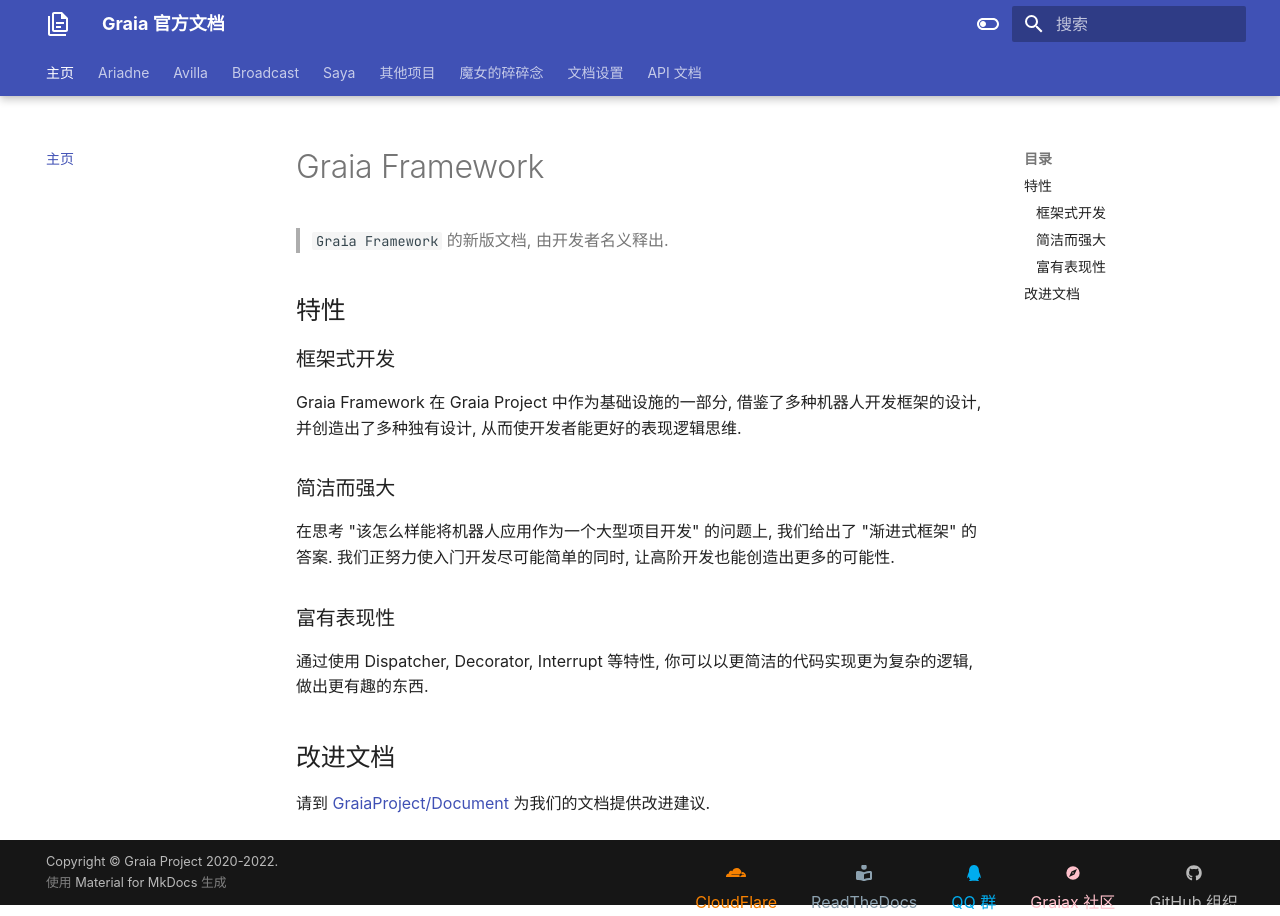
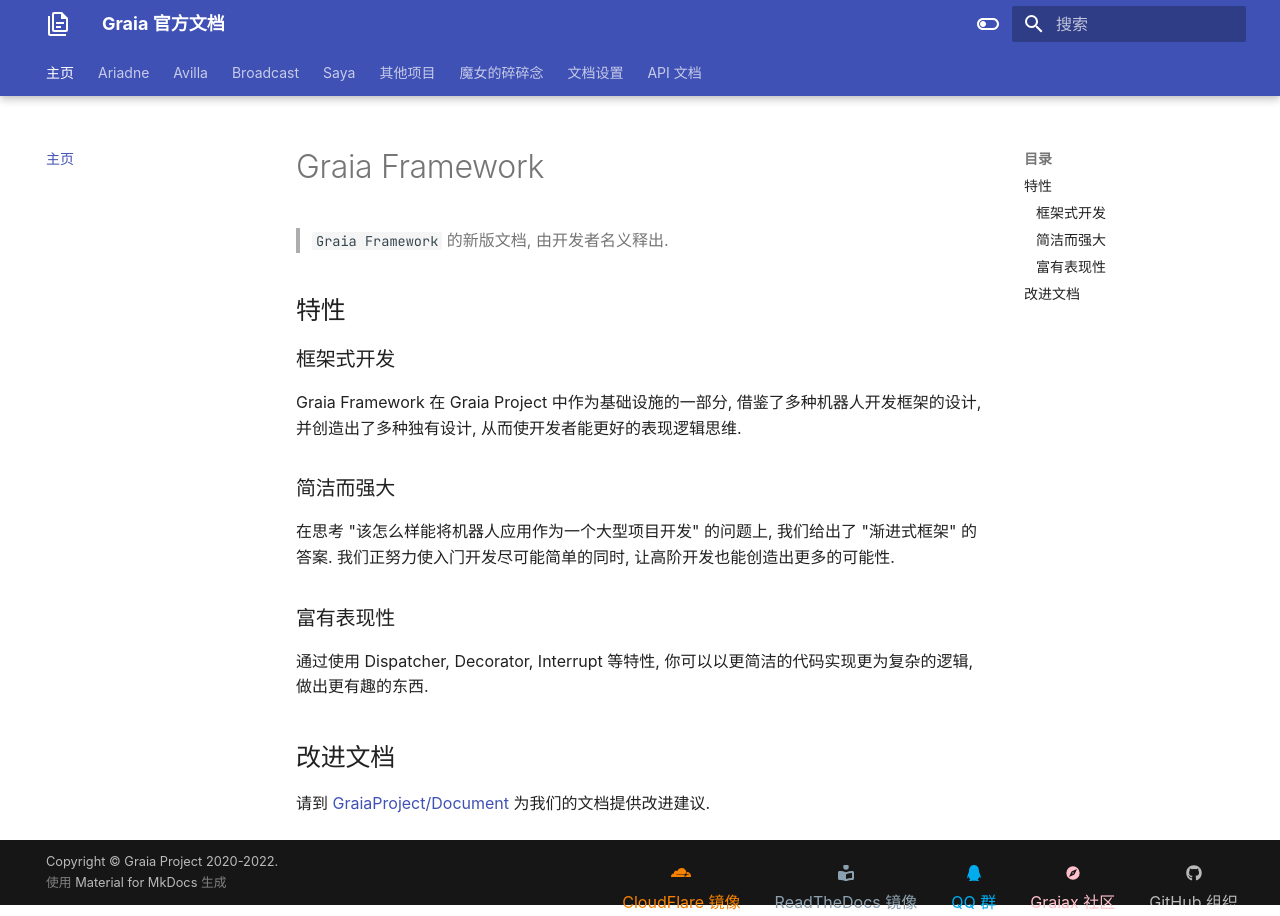
Before and after one commit to GraiaProject/Document, an MkDocs documentation site: the page built from docs/index.md, in a window 1280 px wide. Built offline with MkDocs 1.6.1 and Material for MkDocs 9.7.7, drawn with Linux system fonts in a browser that asks for light colours.

Commit message:
change doc mirrors' name

```diff
--- a/docs/assets/extra.css
+++ b/docs/assets/extra.css
@@ -6,11 +6,11 @@
     color: #ffc0cb;
 }
 
-html .md-social a[title="CloudFlare"] {
+html .md-social a[title="CloudFlare 镜像"] {
     color: #f78100;
 }
 
-html .md-social a[title="ReadTheDocs"] {
+html .md-social a[title="ReadTheDocs 镜像"] {
     color: #8ca1af;
 }
 
--- a/mkdocs.yml
+++ b/mkdocs.yml
@@ -45,10 +45,10 @@
   social:
     - icon: fontawesome/brands/cloudflare
       link: https://graia.pages.dev/
-      name: CloudFlare
+      name: CloudFlare 镜像
     - icon: fontawesome/solid/book-open-reader
       link: https://graia.readthedocs.io/
-      name: ReadTheDocs
+      name: ReadTheDocs 镜像
     - icon: fontawesome/brands/qq
       link: https://jq.qq.com/?_wv=1027&k=VXp6plBD
       name: QQ 群
```
